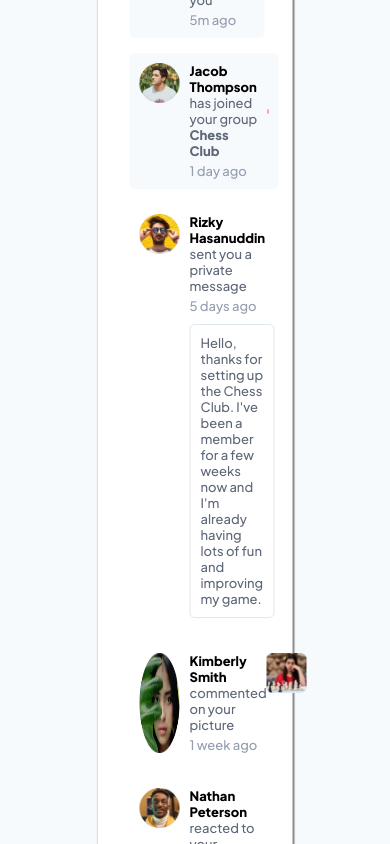
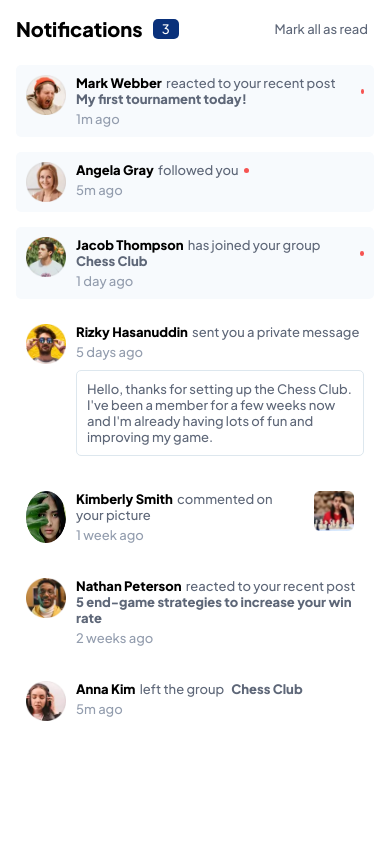
Before and after one commit to Khaled91Alkhatib/Frontend-Mentor-Notifications-Page, a React (Create React App) app: page / in a window 390 px wide. Shown: the top 844 px of the page. Built offline with nearby package versions, Linux system fonts and the light colour scheme.

Commit message:
Modify styles to handle smaller screens

```diff
--- a/src/App.js
+++ b/src/App.js
@@ -113,7 +113,7 @@ function App() {
                   </div>
                 </div>
                 <div>
-                  <img style={{ margin: '0' }} src={chessImage} alt="chess" />
+                  <img style={{ marginLeft: '40px' }} src={chessImage} alt="chess" />
                 </div>
               </div>
             </div>
--- a/src/App.scss
+++ b/src/App.scss
@@ -26,6 +26,17 @@
   box-shadow: 1px 1px 1px 1px #888888;
   padding: 2em;
   border-radius: 5px;
+
+  @media screen and (max-width: 500px) {
+    // position: relative;
+    min-width: 100vw;
+    min-height: 100vh;
+    top: 0%;
+    left: 0%;
+    transform: translate(0, 0);
+    padding: 1em;
+    border-radius: 0;
+  }
 }
 
 .all-nav {
```
